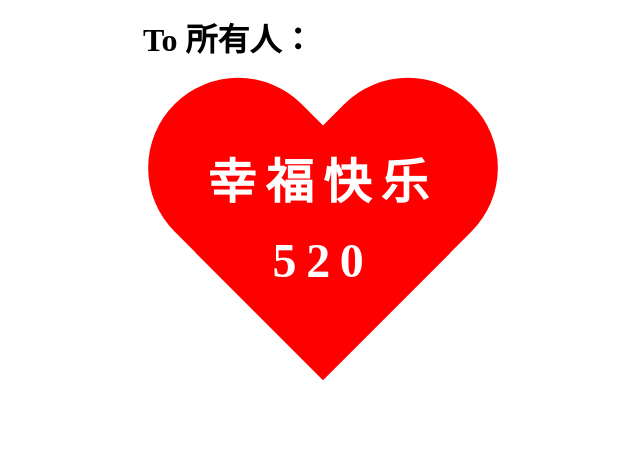
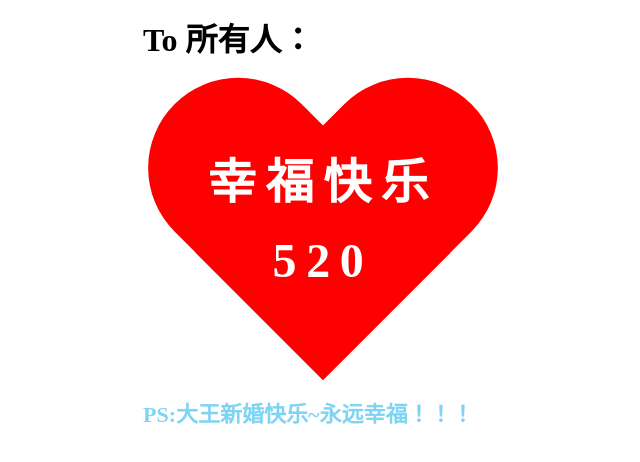
Before and after one commit to wutianqiao/demo, a plain HTML site: page heart.html in a window 1280 px wide. Shown: the whole page, without its empty margins (317-957 px from the left). Drawn offline with Linux system fonts and the light colour scheme.

Commit message:
Update heart.html

```diff
--- a/heart.html
+++ b/heart.html
@@ -82,6 +82,14 @@
       text-align: center;
       letter-spacing: 0.2em;
     }
+    .ps{
+    	width: 360px;
+      margin: 20px auto;
+    	font-size: 22px;
+    	font-weight: bold;
+    	line-height: 30px;
+    	color: #7ED5F3;
+    }
   </style>
 </head>
 <body>
@@ -92,5 +100,8 @@
   		<p>520</p>
   	</div>
   </div>
+  <div class="ps">
+  	PS:大王新婚快乐~永远幸福！！！
+  </div>
 </body>
 </html>
```
